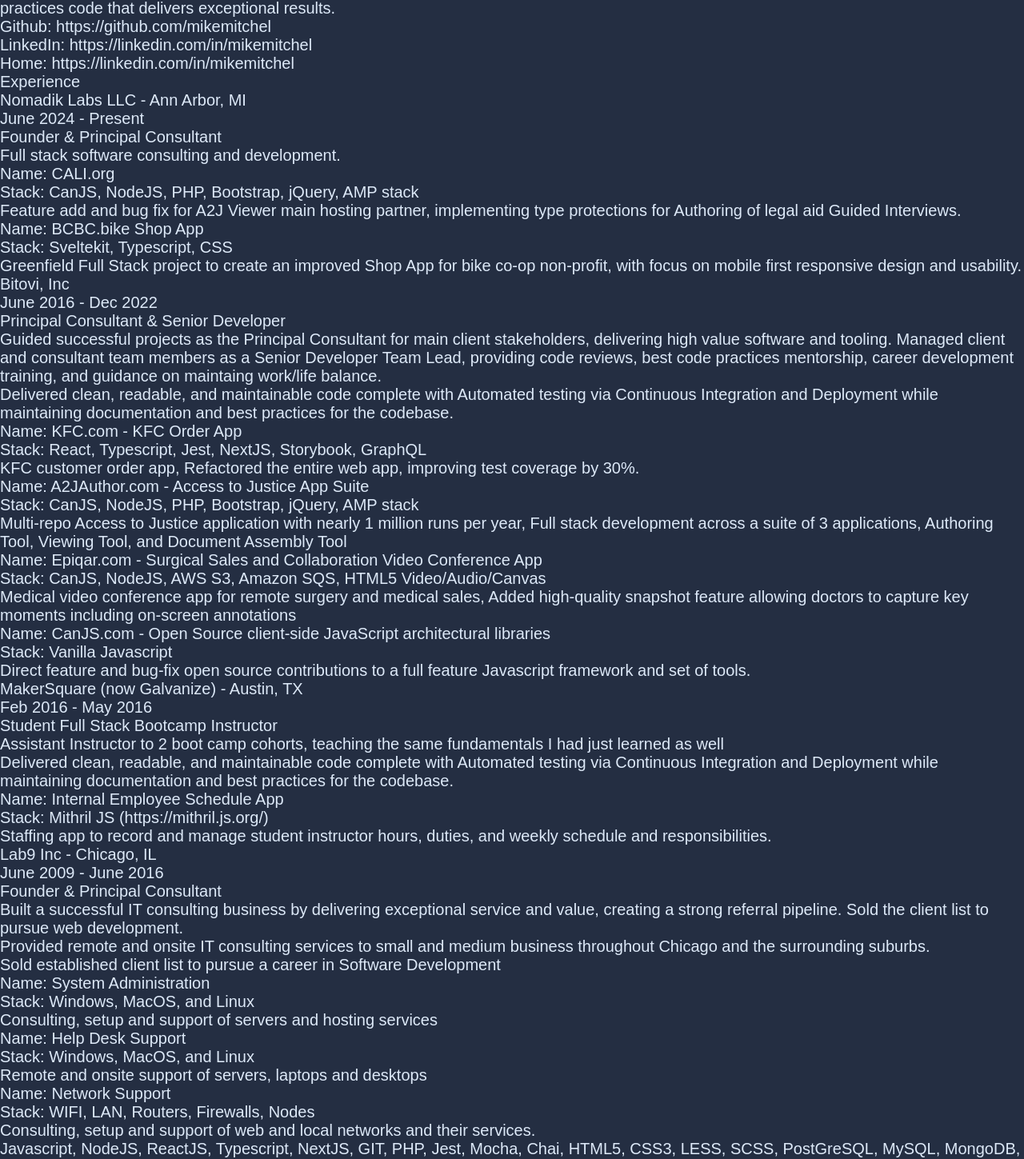
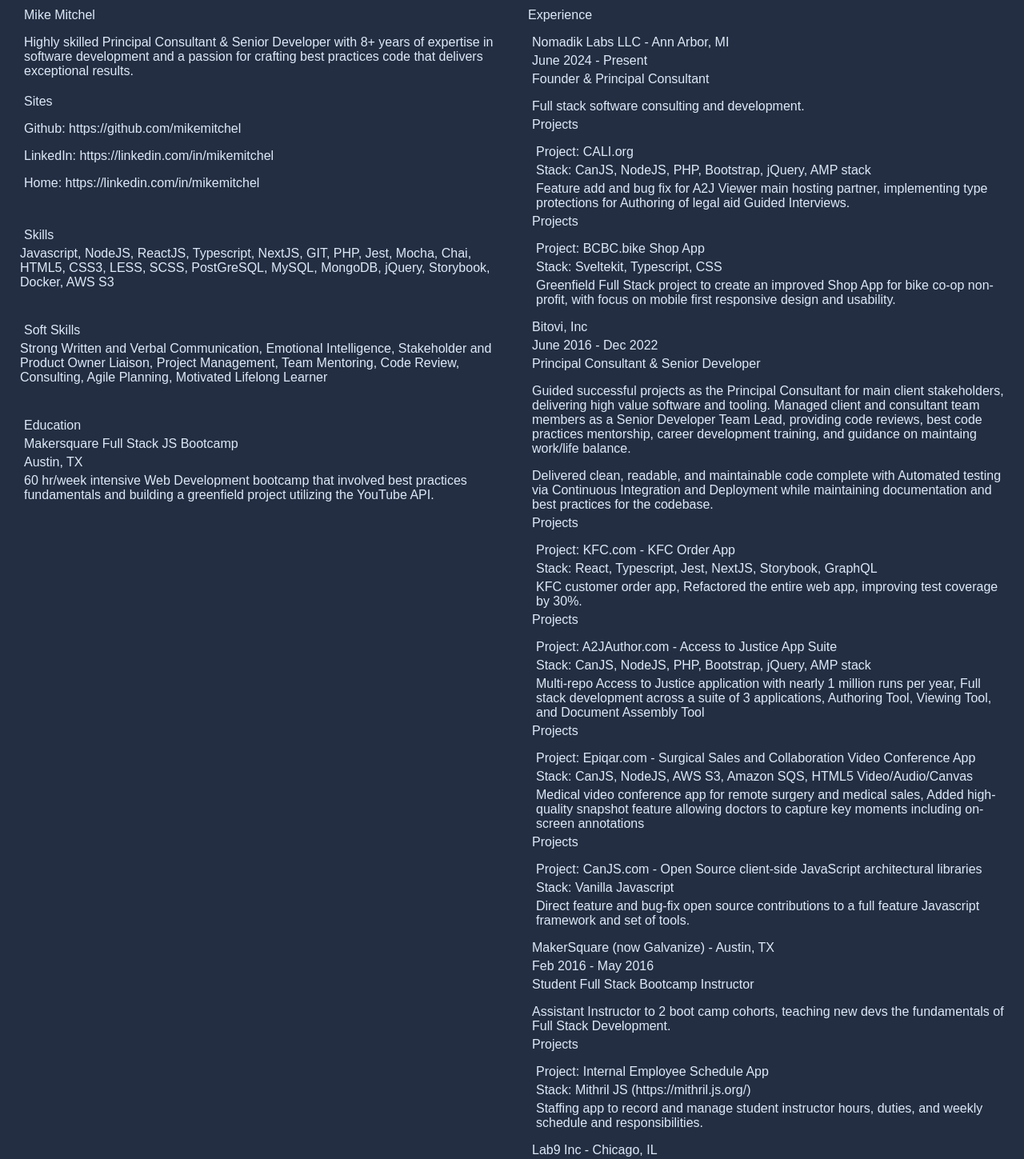
Before and after one commit to mikemitchel/portfolio, a SvelteKit app: page / in a window 1280 px wide. Shown: the part 47-1496 px from the top of the page at 80% size. Built offline with nearby package versions, Linux system fonts and the light colour scheme.

Commit message:
two column layout

```diff
--- a/src/lib/resume.json
+++ b/src/lib/resume.json
@@ -84,10 +84,7 @@
 			"role": "Student Full Stack Bootcamp Instructor",
 			"highlights": [
 				{
-					"item": "Assistant Instructor to 2 boot camp cohorts, teaching the same fundamentals I had just learned as well"
-				},
-				{
-					"item": "Delivered clean, readable, and maintainable code complete with Automated testing via Continuous Integration and Deployment while maintaining documentation and best practices for the codebase."
+					"item": "Assistant Instructor to 2 boot camp cohorts, teaching new devs the fundamentals of Full Stack Development."
 				}
 			],
 			"projects": [
@@ -104,32 +101,10 @@
 			"role": "Founder & Principal Consultant",
 			"highlights": [
 				{
-					"item": "Built a successful IT consulting business by delivering exceptional service and value, creating a strong referral pipeline. Sold the client list to pursue web development."
-				},
-				{
-					"item": "Provided remote and onsite IT consulting services to small and medium business throughout Chicago and the surrounding suburbs."
-				},
-				{
-					"item": "Sold established client list to pursue a career in Software Development"
+					"item": "Built a successful IT consulting business by delivering exceptional value through superior System Administration, Networking, and HelpDesk services, creating a strong referral pipeline. Sold the client list to pursue web development."
 				}
 			],
-			"projects": [
-				{
-					"name": "System Administration",
-					"stack": "Windows, MacOS, and Linux",
-					"details": "Consulting, setup and support of servers and hosting services"
-				},
-				{
-					"name": "Help Desk Support",
-					"stack": "Windows, MacOS, and Linux",
-					"details": "Remote and onsite support of servers, laptops and desktops"
-				},
-				{
-					"name": "Network Support",
-					"stack": "WIFI, LAN, Routers, Firewalls, Nodes",
-					"details": "Consulting, setup and support of web and local networks and their services."
-				}
-			]
+			"projects": []
 		}
 	],
 	"skills": [
--- a/src/routes/+page.svelte
+++ b/src/routes/+page.svelte
@@ -22,42 +22,32 @@
 </svelte:head>
 
 <div class="main">
-	<div class="bio">
+	<div class="row">
+		<div class="column">
+			<div class="bio section">
 				<div>{resume.bio.name}</div>
-		<div>{resume.bio.intro}</div>
+				<div class="sub-section">{resume.bio.intro}</div>
 			</div>
-	<div class="links>">
+			<div class="links section>">
+				<div>Sites</div>
 				{#each resume.socials as social}
-			<div class="link">{social.name}: {social.link}</div>
+					<div class="link sub-section">{social.name}: {social.link}</div>
 				{/each}
 			</div>
-	<div class="experience-container">
-		<div>Experience</div>
-		{#each resume.experience as job}
-			<div>{job.company}</div>
-			<div>{job.dates}</div>
-			<div>{job.role}</div>
-			{#each job.highlights as highlight}
-				<div>{highlight.item}</div>
-			{/each}
-			{#each job.projects as project}
-				<div>Name: {project.name}</div>
-				<div>Stack: {project.stack}</div>
-				<div>{project.details}</div>
-			{/each}
-		{/each}
-	</div>
-	<div class="skills">
+			<div class="skills section">
+				<div>Skills</div>
 				{#each resume.skills as skill}
 					{skill}
 				{/each}
 			</div>
-	<div class="softSkills">
+			<div class="softSkills section">
+				<div>Soft Skills</div>
 				{#each resume.softSkills as softSkill}
 					{softSkill}
 				{/each}
 			</div>
-	<div class="education">
+			<div class="education section">
+				<div>Education</div>
 				{#each resume.education as edu}
 					<div>{edu.school}</div>
 					<div>{edu.location}</div>
@@ -65,13 +55,55 @@
 				{/each}
 			</div>
 		</div>
+		<div class="column">
+			<div class="experience section">
+				<div>Experience</div>
+				{#each resume.experience as job}
+					<div class="job sub-section">
+						<div>{job.company}</div>
+						<div>{job.dates}</div>
+						<div>{job.role}</div>
+						{#each job.highlights as highlight}
+							<div class="sub-section">{highlight.item}</div>
+						{/each}
+						{#each job.projects as project}
+							<div>Projects</div>
+							<div class="project sub-section">
+								<div>Project: {project.name}</div>
+								<div>Stack: {project.stack}</div>
+								<div>{project.details}</div>
+							</div>
+						{/each}
+					</div>
+				{/each}
+			</div>
+		</div>
+	</div>
+	<div class="row"></div>
+</div>
 
 <style>
-	.container {
+	.main {
 		min-height: 100%;
 		display: flex;
 		flex-wrap: wrap;
+		flex-direction: column;
+		justify-content: flex-start;
+	}
+
+	.section {
+		margin-top: 2rem;
+	}
+
+	.sub-section {
+		margin-top: 1rem;
+	}
+
+	.row {
+		display: flex;
 		flex-direction: row;
+		flex-wrap: wrap;
+		width: 100%;
 	}
 
 	.top {
@@ -80,13 +112,8 @@
 	}
 	.column {
 		display: flex;
-		flex-basis: calc(50% - 60px);
 		flex-direction: column;
-	}
-	.row {
-		display: flex;
-		justify-content: center;
-		flex-direction: row;
-		gap: 10px;
+		flex-basis: 100%;
+		flex: 1;
 	}
 </style>
--- a/src/styles.css
+++ b/src/styles.css
@@ -2,6 +2,7 @@
 
 * {
 	box-sizing: border-box;
+	margin: 5px;
 }
 
 :root {
--- a/src/theme.ts
+++ b/src/theme.ts
@@ -2,7 +2,7 @@
 	/* font and text */
 	'font-body': `Arial, -apple-system, BlinkMacSystemFont, 'Open Sans', sans-serif`,
 	'font-mono': `'Fira Mono', monospace`,
-	'font-size': `14px`,
+	'font-size': `10px`,
 	'color-text': `#323336`,
 	'color-text-light': `#dde9f8`,
 	/* main colors */
```
Lines whose indentation alone changed are shown as unchanged.
